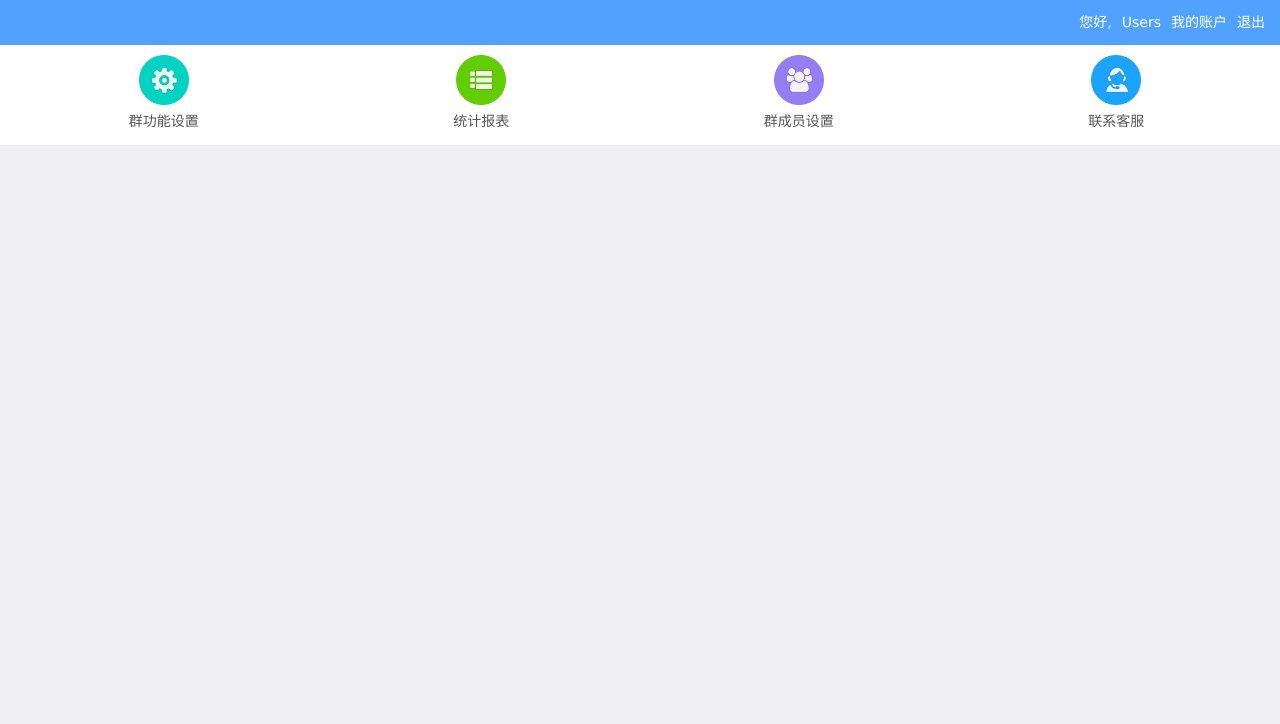
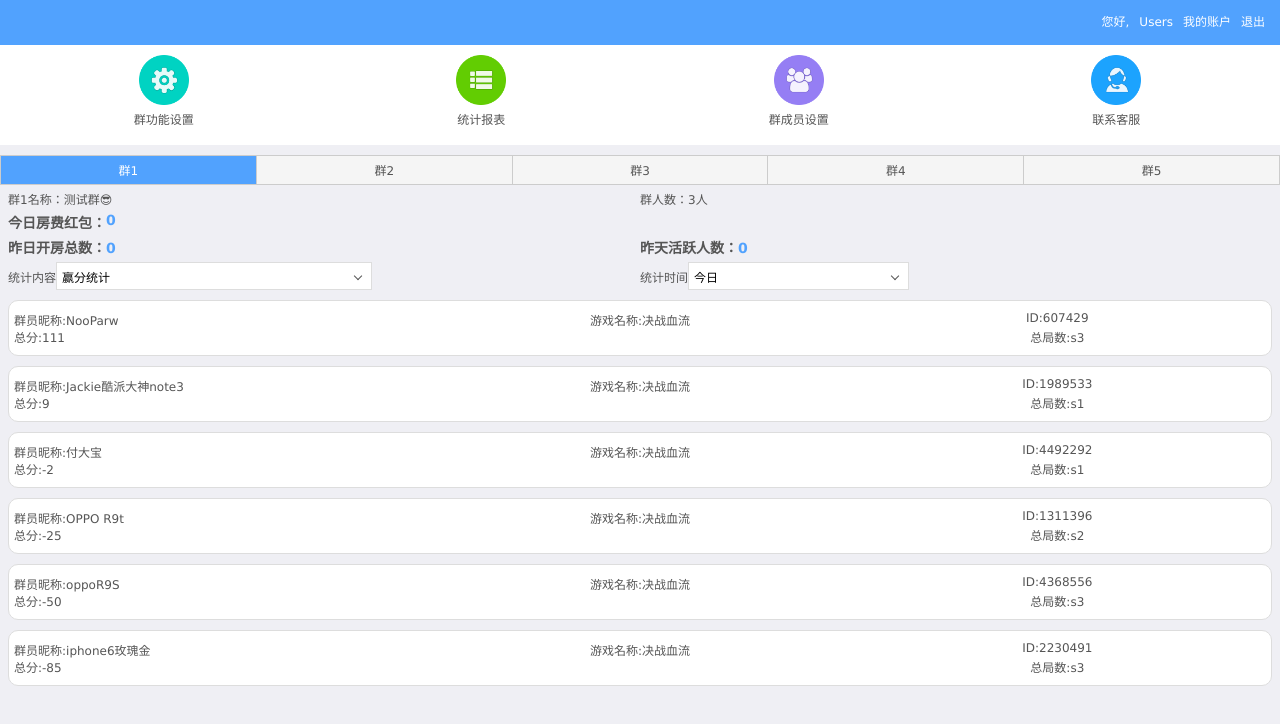
Before and after one commit to Jexecellent/wechat-helper, a Vue app: page /report/yingfen in a window 1280 px wide. Shown: the top 724 px of the page. Built offline with nearby package versions, Linux system fonts and the light colour scheme; what vue-resource would draw is missing.

Commit message:
添加报表模块

```diff
--- a/src/App.vue
+++ b/src/App.vue
@@ -27,7 +27,7 @@ export default {
   body,div,dl,dt,dd,ul,ol,li,h1,h2,h3,h4,h5,h6,
   pre,code,form,fieldset,legend,input,button,textarea,
   p,blockquote,th,td { margin:0; padding:0; }
-  body { background:#efeff4; color:#555; font-size:14px; font-family: 微软雅黑,Verdana, Arial, Helvetica, sans-serif; }
+  body { background:#efeff4; color:#555; font-size:12px; font-family: 微软雅黑,Verdana, Arial, Helvetica, sans-serif; }
   td,th,caption { font-size:14px; }
   h1, h2, h3, h4, h5, h6 { font-weight:normal; font-size:100%; }
   address, caption, cite, code, dfn, em, strong, th, var { font-style:normal; font-weight:normal;}
@@ -50,6 +50,28 @@ export default {
     color :#fff;
     display: inline-block;
   }
+  .picker button{
+		flex-grow:1;
+		border:1px solid #ddd;
+		background-color: #fff;
+		height:.28rem;
+		position: relative;
+		text-align: left;
+		padding:0 .05rem;
+	}
+	.picker button:after {
+		content: '';
+		position: absolute;
+		right: .1rem;
+		top:.1rem;
+	   	display: inline-block;
+	   	width: .05rem;
+	   	height: .05rem;
+	   	border-left: 1px solid #555;
+	   	border-bottom: 1px solid #555;
+	   	transform: rotate(-45deg);
+	    -webkit-transform: rotate(-45deg);
+	}
   /* input::-webkit-input-placeholder{
 　　  color: #fff;
 　} */
--- a/src/components/base/report.vue
+++ b/src/components/base/report.vue
@@ -1,13 +1,176 @@
 <template>
 	<div>
 		<my-groups @on-change-group="groupClick($event)"></my-groups>
+		<div class="reportbox">
+			<div class="quninfo">
+				<span>群{{curGroup}}名称：{{groupList[curGroup].name}}</span>
+				<span>群人数：{{groupList[curGroup].numbers}}人</span>
+			</div>
+			<div class="quninfo">今日房费红包：<strong>{{activeInfo.red_packet}}</strong></div>
+			<div class="quninfo">
+				<span>昨日开房总数：<strong>{{activeInfo.room_num}}</strong></span>
+				<span>昨天活跃人数：<strong>{{activeInfo.active_num}}</strong></span>
+			</div>
+			<div class="quninfo picker">
+				<span>统计内容<button>{{typeList[0].name}}</button></span>
+				<span>统计时间<button>{{typeList[0].select[0].name}}</button></span>
+			</div>
+			<router-view></router-view>
+		</div>
 	</div>
 </template>
 <script>
 	import MyGroups from '../group'
+	import { mapGetters , mapMutations } from 'vuex'
+    import Plugins  from '../../utiles'
 	export default {
 		components:{
 			MyGroups
 		},
+		mixins:[Plugins], // 混合 在组件里混入其他配置 相当于对象的合并
+		data() {
+			return {
+				addKey: '' ,
+				groupList:  {
+					"1": {
+						"id": 5,
+						"index": 1,
+						"numbers": "3",
+						"name": "测试群😎"
+					},
+					"2": {
+						"id": 13,
+						"index": 2,
+						"numbers": "3",
+						"name": "MjIy44CQ5rWL6K+V5Yqp5omLQnVn5Y+N6aaIMuOAkQ=="
+					},
+					"3": {
+						"id": 15,
+						"index": 3,
+						"numbers": "32",
+						"name": "5rWL6K+V5Yqp5omLQnVn5Y+N6aaIMw=="
+					},
+					"4": {
+						"id": 16,
+						"index": 4,
+						"numbers": "3",
+						"name": "44CQ5rWL6K+V5Yqp5omLQnVn5Y+N6aaINOOAkQ=="
+					},
+					"5": {
+						"id": 42,
+						"index": 5,
+						"numbers": "3",
+						"name": "5rWL6K+V5Yqp5omLQnVn5Y+N6aaINQ=="
+					}
+				},
+				activeInfo: {
+					"room_num":"0",
+					"active_num":"0",
+					"red_packet":"0"
+				},
+				typeList: [
+					 {
+						"type": 1,
+						"name": "赢分统计",
+						"select": [
+							{
+								"value": 0,
+								"name": "今日"
+							},
+							{
+								"value": 1,
+								"name": "昨日"
+							},
+							{
+								"value": 2,
+								"name": "近3天"
+							},
+							{
+								"value": 7,
+								"name": "近7天"
+							}
+						]
+					},
+					{
+						"type": 2,
+						"name": "开房统计",
+						"select": [
+							{
+								"value": 0,
+								"name": "今日"
+							},
+							{
+								"value": 1,
+								"name": "昨日"
+							},
+							{
+								"value": 2,
+								"name": "近3天"
+							},
+							{
+								"value": 7,
+								"name": "近7天"
+							}
+						]
+					},
+					{
+						"type": 3,
+						"name": "签到统计",
+						"select": 0
+					},
+					{
+						"type": 4,
+						"name": "比赛报表",
+						"select": 0
+					}
+				]
+			}
+		},
+		computed:{
+			/**
+			* mapGetters 方法介绍：
+			* @note--  注意这些方法的书写位置 mapGetters 只能放在 computed 里
+			* vuex提供的工具方法
+			* 等价于  curGroup(){return this.$store.getters.getCurGroup }
+			* 获取vuex state中管理的curGroup数据
+			*/
+			...mapGetters({
+				curGroup:'getCurGroup'
+			})
+		},
+		methods:{
+			groupClick(val) {
+				this.updataCurGroup(val) // curGroup = val.index  修改curGroup都得是index属性
+			},
+			...mapMutations([
+				'updataCurGroup'
+			])
+		}
 	}
 </script>
+<style scoped>
+	.reportbox{
+		padding:0 .08rem;
+	}
+	.quninfo{
+		display: flex;
+		margin: .05rem 0;
+	}
+	.quninfo>span{
+		flex:1;
+	}
+	.quninfo:nth-of-type(2),.quninfo:nth-of-type(3){
+		font-size:14px;
+		font-weight:bold;
+	}
+	.quninfo:nth-of-type(2) strong,.quninfo:nth-of-type(3) strong{
+		font-weight:bold;
+		color:#51A2FE;
+	}
+	.picker span:first-child button{
+		width:50%;
+	}
+	.picker span:last-child button{
+		width:35%;
+	}
+</style>
--- a/src/components/base/setfun.vue
+++ b/src/components/base/setfun.vue
@@ -380,27 +380,7 @@
 		margin-left: .2rem;
 	}
 	.picker button{
-		flex-grow:1;
-		border:1px solid #ddd;
-		background-color: #fff;
-		height:.28rem;
-		position: relative;
 		margin-left: .3rem;
-		text-align: left;
-		padding:0 .05rem;
-	}
-	.picker button:after {
-		content: '';
-		position: absolute;
-		right: .1rem;
-		top:.1rem;
-	   	display: inline-block;
-	   	width: .05rem;
-	   	height: .05rem;
-	   	border-left: 1px solid #555;
-	   	border-bottom: 1px solid #555;
-	   	transform: rotate(-45deg);
-	    -webkit-transform: rotate(-45deg);
 	}
 	.picker.n-ml button{
 		margin-left: .1rem;
--- /dev/null
+++ b/src/components/base/yingfen.vue
@@ -0,0 +1,98 @@
+<template>
+	<div class="yinfenbox">
+		<div class="list" v-for="(item,key) in report">
+            <div class="row">
+                <span>群员昵称:{{item.nickname}}</span>
+                <span>游戏名称:{{item.game_name}}</span>
+                <span>ID:{{item.player_index}}</span>
+            </div>
+			<div class="row">
+				<span>总分:{{item.s_grade}}</span>
+				<span></span>
+				<span>总局数:s{{item.c_room}}</span>
+			</div>
+        </div>
+	</div>
+</template>
+<script>
+	export default {
+		components:{
+
+		},
+		data() {
+			return {
+				report:[
+					 {
+						"nickname": "NooParw",
+						"game_name": "决战血流",
+						"player_index": 607429,
+						"s_grade": 111,
+						"c_room": 3
+					},
+					{
+						"nickname": "Jackie酷派大神note3",
+						"game_name": "决战血流",
+						"player_index": 1989533,
+						"s_grade": 9,
+						"c_room": 1
+					},
+					{
+						"nickname": "付大宝",
+						"game_name": "决战血流",
+						"player_index": 4492292,
+						"s_grade": -2,
+						"c_room": 1
+					},
+					{
+						"nickname": "OPPO R9t",
+						"game_name": "决战血流",
+						"player_index": 1311396,
+						"s_grade": -25,
+						"c_room": 2
+					},
+					{
+						"nickname": "oppoR9S",
+						"game_name": "决战血流",
+						"player_index": 4368556,
+						"s_grade": -50,
+						"c_room": 3
+					},
+					{
+						"nickname": "iphone6玫瑰金",
+						"game_name": "决战血流",
+						"player_index": 2230491,
+						"s_grade": -85,
+						"c_room": 3
+					}
+				]
+			}
+		},
+		methods:{
+
+		}
+	}
+</script>
+<style scoped>
+	.list{
+		margin: .1rem 0;
+		border:1px solid #ddd;
+		background: #fff;
+		padding:.1rem .05rem;
+		border-radius: .1rem;
+		box-sizing: border-box;
+	}
+    .row{
+        display: flex;
+		width:100%;
+    }
+    .row span{
+        flex:1;
+		display: inline-block;
+		word-wrap:break-word;
+		vertical-align: middle;
+		text-align: center;
+    }
+	.row span:first-child{
+		text-align: left;
+	}
+</style>
```
Also changed, not shown: src/router.js (+8 -1 lines).
